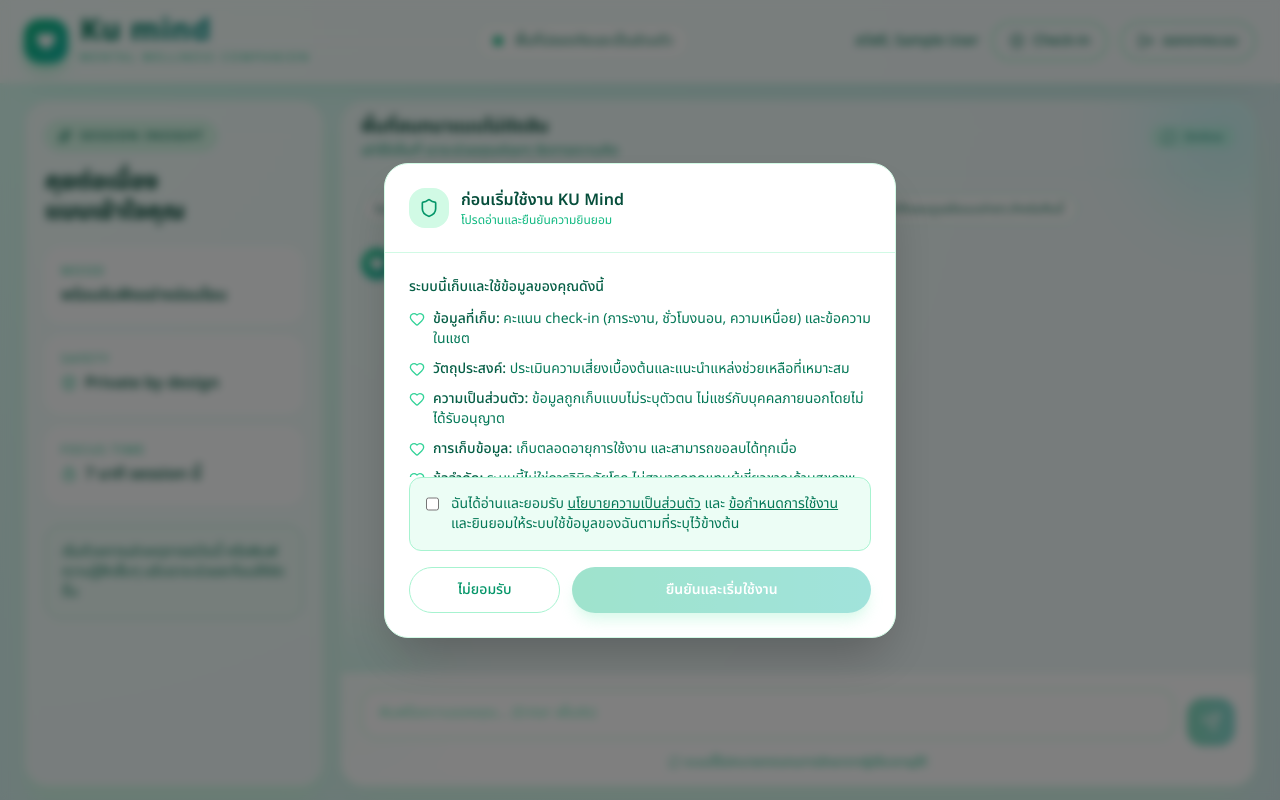
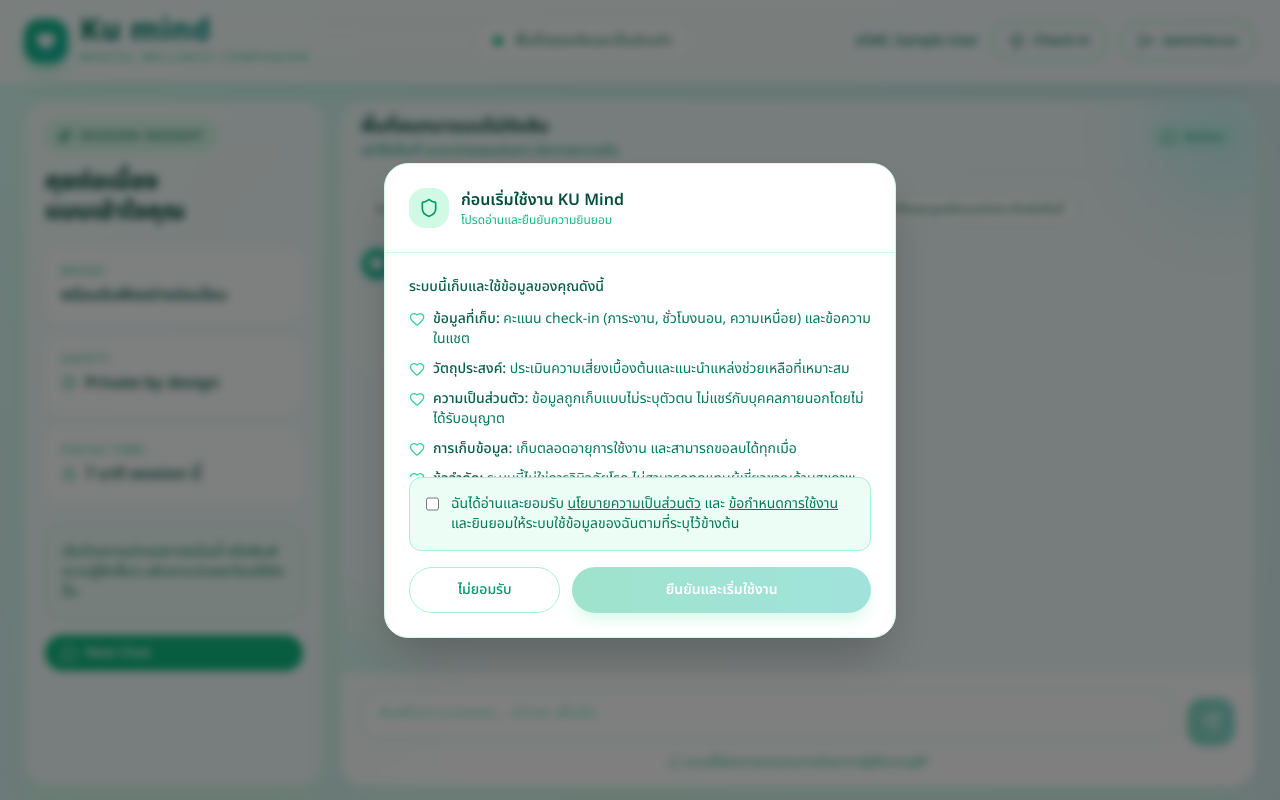
Before and after one commit to ku-mind/ku-mind, a React (Vite) app in the folder frontend/: page /chat in a window 1280 px wide. Built offline with nearby package versions, Linux system fonts and the light colour scheme; sample sign-in values are in the browser's storage.

Commit message:
new function: New chat

```diff
--- a/frontend/src/pages/chat.tsx
+++ b/frontend/src/pages/chat.tsx
@@ -26,6 +26,14 @@
 
 const CHAT_STORAGE_PREFIX = "ku_mind_chat_messages";
 const MAX_STORED_MESSAGES = 200;
+
+const SESSIONS_KEY = "ku_mind_chat_sessions";
+
+interface Session {
+  id: string;
+  createdAt: string;
+  preview: string;
+}
 
 const defaultWelcomeMessage = (): Message => ({
   id: "1",
@@ -75,6 +83,23 @@
       timestamp: m.timestamp instanceof Date ? m.timestamp.toISOString() : m.timestamp,
     }))
   );
+}
+
+function loadSessions(): Session[] {
+  try {
+    const raw = localStorage.getItem(SESSIONS_KEY);
+    return raw ? JSON.parse(raw) : [];
+  } catch { return []; }
+}
+
+function saveSessions(sessions: Session[]) {
+  localStorage.setItem(SESSIONS_KEY, JSON.stringify(sessions));
+}
+
+function getSessionKey(sessionId: string): string {
+  const user = JSON.parse(localStorage.getItem("ku_mind_user") || "{}");
+  const scope = user.email ?? String(user.id ?? "guest");
+  return `${CHAT_STORAGE_PREFIX}_${scope}_${sessionId}`;
 }
 
 const randomPick = (items: string[]) => items[Math.floor(Math.random() * items.length)];
@@ -145,17 +170,51 @@
 
   const user = JSON.parse(localStorage.getItem("ku_mind_user") || "{}");
 
+  const [sessions, setSessions] = useState<Session[]>(loadSessions);
+  const [currentSessionId, setCurrentSessionId] = useState<string>(() => {
+    const s = loadSessions();
+    return s.length > 0 ? s[0].id : Date.now().toString();
+  });
+
+  const handleNewChat = () => {
+    // save preview ของ session ปัจจุบัน
+    const preview = messages.find(m => m.role === "user")?.content ?? "New Chat";
+    const updated = [
+      { id: currentSessionId, createdAt: new Date().toISOString(), preview: preview.slice(0, 30) },
+      ...sessions.filter(s => s.id !== currentSessionId),
+    ];
+    saveSessions(updated);
+    setSessions(updated);
+
+    // เปิด session ใหม่
+    const newId = Date.now().toString();
+    setCurrentSessionId(newId);
+    setMessages([defaultWelcomeMessage()]);
+  };
+
+  const handleSwitchSession = (sessionId: string) => {
+    const key = getSessionKey(sessionId);
+    const raw = localStorage.getItem(key);
+    if (raw) {
+      const parsed = JSON.parse(raw).map((m: any) => ({ ...m, timestamp: new Date(m.timestamp) }));
+      setMessages(parsed);
+    } else {
+      setMessages([defaultWelcomeMessage()]);
+    }
+    setCurrentSessionId(sessionId);
+  };
+
   useEffect(() => {
     messagesEndRef.current?.scrollIntoView({ behavior: "smooth" });
   }, [messages]);
 
   useEffect(() => {
     try {
-      localStorage.setItem(getChatStorageKey(), serializeMessagesForStorage(messages));
+      localStorage.setItem(getSessionKey(currentSessionId), serializeMessagesForStorage(messages));
     } catch {
       /* quota or private mode */
     }
-  }, [messages]);
+  }, [messages, currentSessionId]);
 
   const handleLogout = () => {
     try {
@@ -353,6 +412,25 @@
           <div className="mt-5 rounded-2xl border border-emerald-200 bg-emerald-50/70 p-4 text-sm text-emerald-700">
             เริ่มด้วยการเล่าเหตุการณ์วันนี้ หรือพิมพ์ความรู้สึกสั้นๆ แล้วเราจะช่วยสะท้อนให้ชัดขึ้น
           </div>
+
+          <div className="mt-4 flex flex-col gap-2">
+            <button
+              onClick={handleNewChat}
+              className="flex items-center gap-2 rounded-full bg-emerald-500 px-4 py-2 text-sm font-semibold text-white hover:bg-emerald-600"
+            >
+              <MessageCircle className="h-4 w-4" />
+              New Chat
+            </button>
+            {sessions.map(s => (
+              <button
+                key={s.id}
+                onClick={() => handleSwitchSession(s.id)}
+                className={`rounded-2xl px-4 py-2 text-left text-sm ${currentSessionId === s.id ? "bg-emerald-100 font-semibold text-emerald-800" : "bg-white/80 text-emerald-700 hover:bg-emerald-50"}`}
+              >
+                {s.preview || "Chat"}
+              </button>
+            ))}
+          </div>
         </aside>
 
         <section className="relative flex min-h-0 flex-col overflow-hidden rounded-3xl border border-emerald-100/90 bg-white/60 shadow-2xl shadow-emerald-100 backdrop-blur-xl">
```
